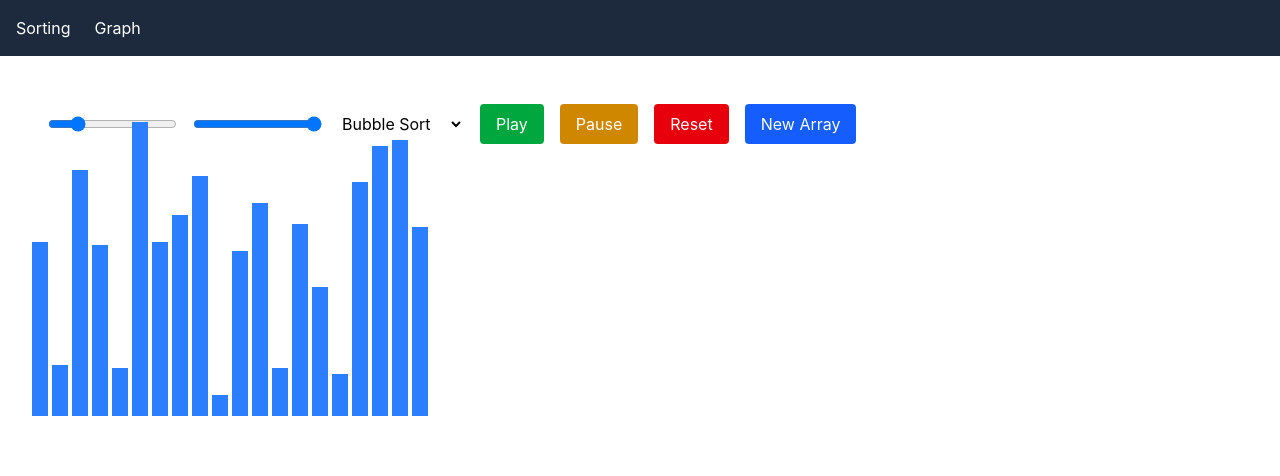
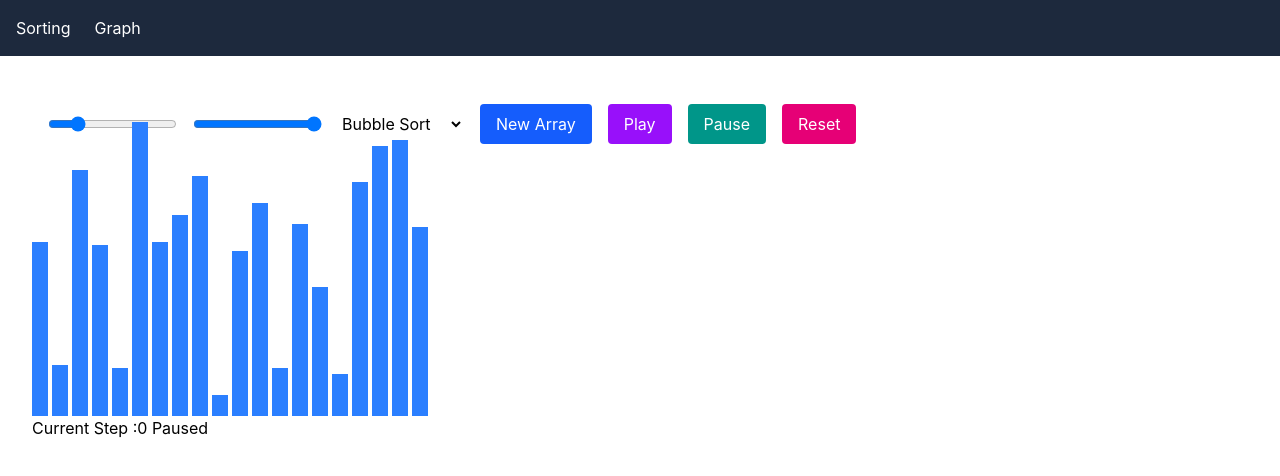
Before and after one commit to rlg0013/algo-visualizer, a React (Vite) app: page / in a window 1280 px wide. Shown: the top 476 px of the page. Built offline with nearby package versions, Linux system fonts and the light colour scheme.

Commit message:
feat: add useAnimationPlayer hook with play/pause/reset button

```diff
--- a/src/components/Controls.jsx
+++ b/src/components/Controls.jsx
@@ -1,6 +1,6 @@
 import { useState } from "react";
 
-function Controls({ size, onSizeChange, onNewArray}) {
+function Controls({ size, onSizeChange, onNewArray, onPlay, onPause, onReset}) {
   const [algo, setAlgo] = useState("bubble");
   const [speed, setSpeed] = useState(100);
 
@@ -31,22 +31,28 @@ function Controls({ size, onSizeChange, onNewArray}) {
         <option value="insertion">Insertion Sort</option>
       </select>
 
-      <button className="bg-green-600 text-white px-4 py-2 rounded">
-        Play
-      </button>
-
-      <button className="bg-yellow-600 text-white px-4 py-2 rounded">
-        Pause
-      </button>
-
-      <button className="bg-red-600 text-white px-4 py-2 rounded">
-        Reset
-      </button>
-
       <button
         onClick = {onNewArray}
         className="bg-blue-600 text-white px-4 py-2 rounded">
         New Array
+      </button>
+
+      <button
+        onClick = {onPlay}
+        className="bg-purple-600 text-white px-4 py-2 rounded">
+        Play
+      </button>
+
+      <button
+        onClick = {onPause}
+        className="bg-teal-600 text-white px-4 py-2 rounded">
+        Pause
+      </button>
+
+      <button
+        onClick = {onReset}
+        className="bg-pink-600 text-white px-4 py-2 rounded">
+        Reset
       </button>
 
     </div>
--- /dev/null
+++ b/src/hooks/useAnimationPlayer.js
@@ -0,0 +1,29 @@
+import { useState, useEffect } from 'react'
+
+function useAnimationPlayer(steps) {
+  const [currentStep, setCurrentStep] = useState(0)
+  const [isPlaying, setIsPlaying] = useState(false)
+  const [speed, setSpeed] = useState(300)
+
+  useEffect(() => {
+    if (!isPlaying) return
+    const interval = setInterval(() => {
+      setCurrentStep(prev => {
+        if (prev >= steps.length - 1) {
+          setIsPlaying(false)
+          return prev
+        }
+        return prev + 1
+      })
+    }, speed)
+    return () => clearInterval(interval)
+  }, [isPlaying, speed, steps.length])
+
+  function play() { setIsPlaying(true) }
+  function pause() { setIsPlaying(false) }
+  function reset() { setCurrentStep(0), setIsPlaying(false) }
+
+  return {currentStep, isPlaying, speed, setSpeed, play, pause, reset}
+}
+
+export default useAnimationPlayer;
--- a/src/pages/SortingPage.jsx
+++ b/src/pages/SortingPage.jsx
@@ -1,15 +1,17 @@
 import Bars from '../components/Bars';
 import Controls from '../components/Controls';
-import { useState} from 'react';
+import useAnimationPlayer from '../hooks/useAnimationPlayer';
+import { useState } from 'react';
 
 function generateRandomArray(size) {
   return Array.from({length: size}, ()=> Math.floor(Math.random()*100) + 5)
 }
 
-
 function SortingPage() {
   const [size, setSize] = useState(20)
   const [array, setArray] = useState(() => generateRandomArray(size))
+  const dummySteps = [0, 1, 2, 3, 4, 5, 6, 7, 8, 9]
+  const { currentStep, isPlaying ,play, pause, reset } = useAnimationPlayer(dummySteps)
 
   function handleSizeChange(newSize) {
     setSize(newSize)
@@ -24,8 +26,12 @@ function SortingPage() {
       <Controls
         size={size}
         onNewArray={handleNewArray}
-        onSizeChange={handleSizeChange} />
+        onSizeChange={handleSizeChange}
+        onPlay={play}
+        onPause={pause}
+        onReset={reset} />
       <Bars data={array} />
+      <p>Current Step :{currentStep} {isPlaying ? 'Playing' : 'Paused'}</p>
     </div>
   )
 }
```
